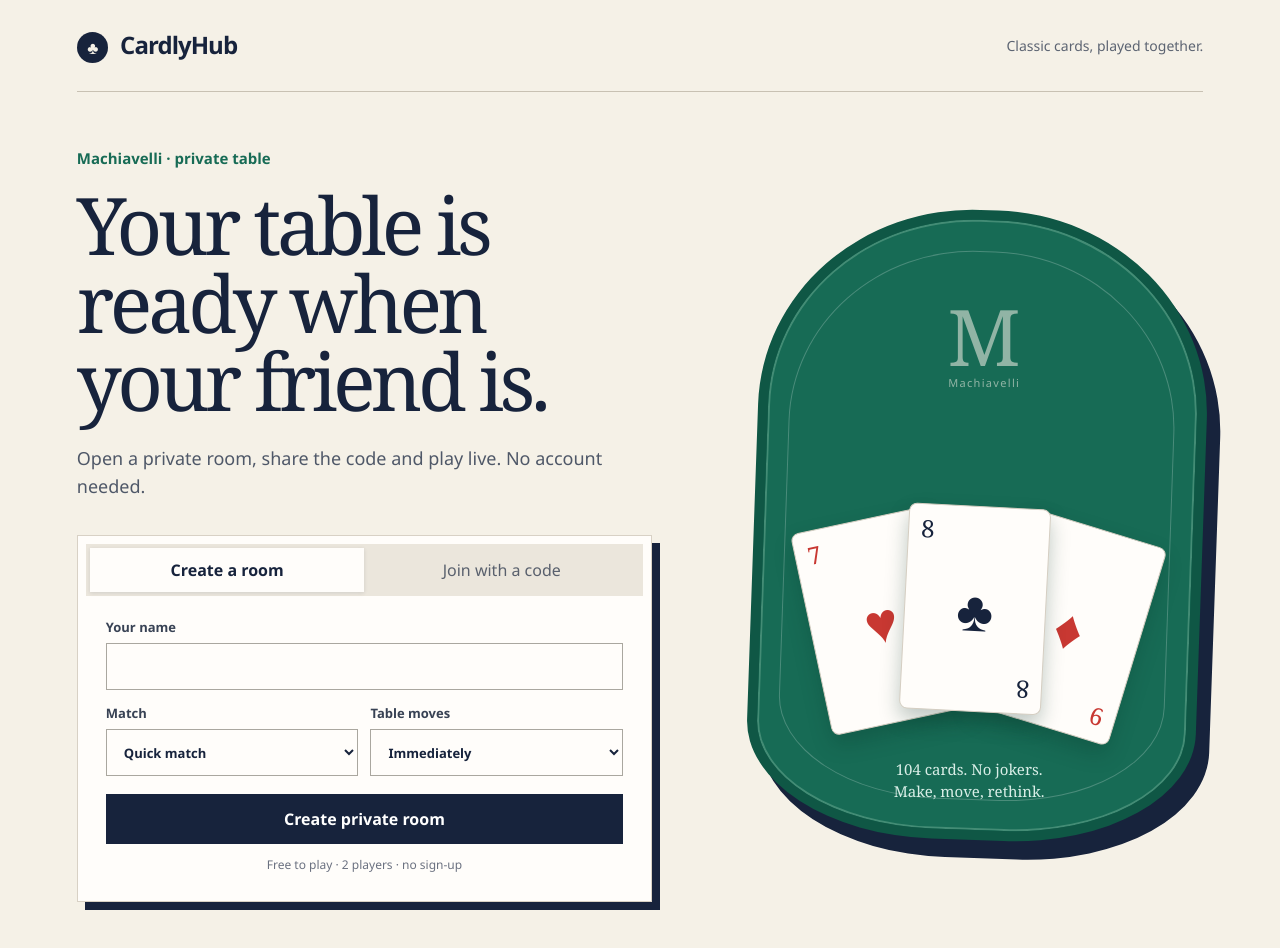
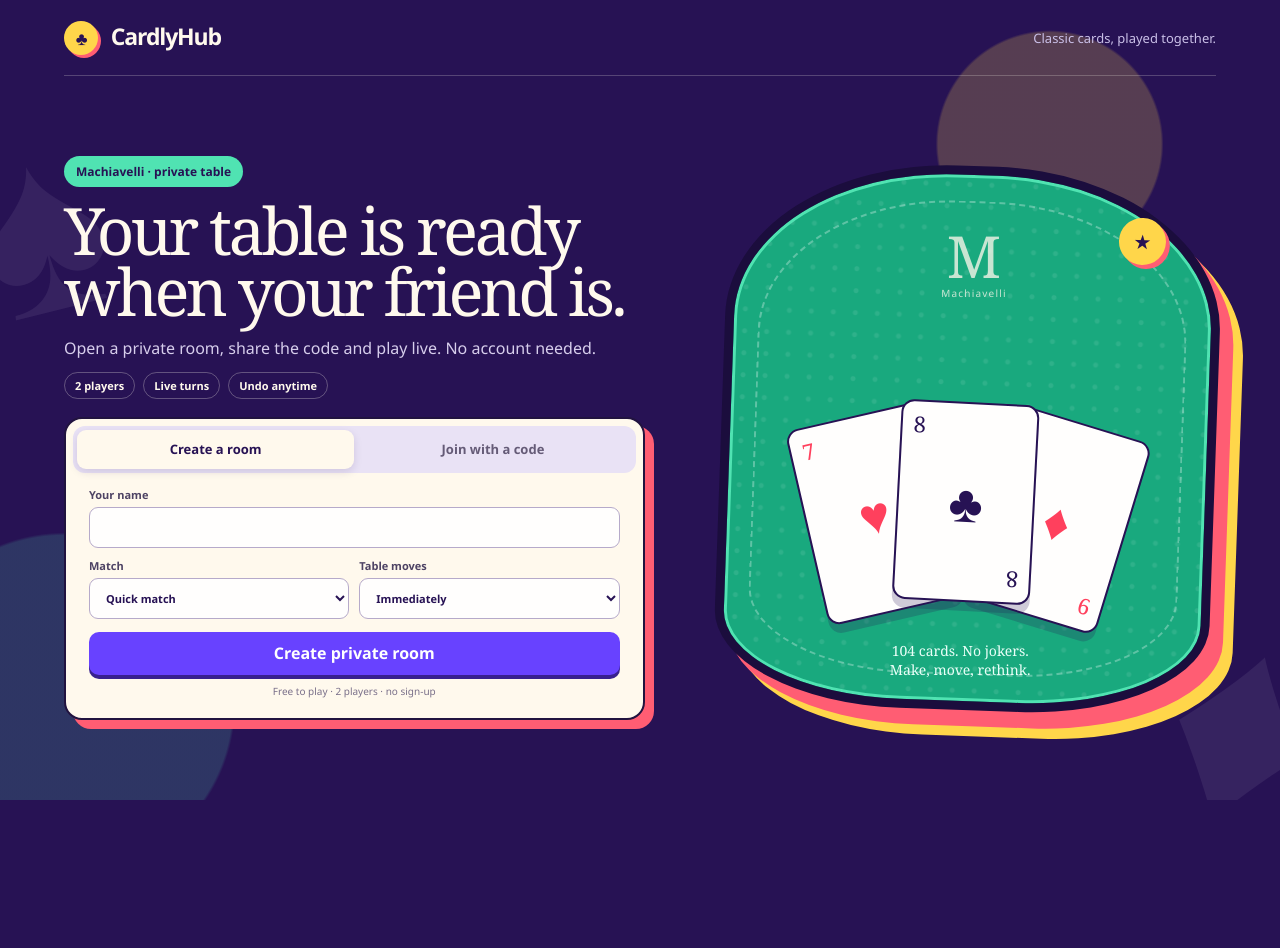
Before and after one commit to tomas-coro/CardlyHub, a React (Vite) app: page / in a window 1280 px wide. Shown: the top 948 px of the page. After the commit the page ends 800 px from the top, so only its background shows below. Built offline with nearby package versions, Linux system fonts and the light colour scheme.

Commit message:
style: refresh room entry experience

```diff
--- a/index.html
+++ b/index.html
@@ -5,7 +5,7 @@
     <link rel="icon" type="image/svg+xml" href="/favicon.svg" />
     <meta name="viewport" content="width=device-width, initial-scale=1.0" />
     <meta name="description" content="Play Machiavelli online with a friend in a private room." />
-    <meta name="theme-color" content="#176b55" />
+    <meta name="theme-color" content="#271254" />
     <title>CardlyHub — Play Machiavelli online</title>
   </head>
   <body>
--- a/src/App.css
+++ b/src/App.css
@@ -3,186 +3,269 @@
 }
 
 main {
+  position: relative;
   min-height: 100vh;
-  padding: 0 clamp(24px, 6vw, 88px) 48px;
+  padding: 0 clamp(24px, 5vw, 76px);
   overflow: hidden;
+  color: #fff9ed;
+  background:
+    radial-gradient(circle at 82% 18%, rgb(255 214 74 / 22%) 0 9%, transparent 9.2%),
+    radial-gradient(circle at 5% 88%, rgb(80 227 178 / 17%) 0 12%, transparent 12.2%),
+    #271254;
+}
+
+main::before,
+main::after {
+  position: absolute;
+  z-index: 0;
+  color: rgb(255 255 255 / 7%);
+  font-family: Georgia, serif;
+  line-height: 1;
+  pointer-events: none;
+}
+
+main::before {
+  content: "♠";
+  top: 12%;
+  left: -2vw;
+  font-size: clamp(150px, 19vw, 310px);
+  transform: rotate(-14deg);
+}
+
+main::after {
+  content: "♦";
+  right: -3vw;
+  bottom: -7%;
+  font-size: clamp(160px, 22vw, 340px);
+  transform: rotate(18deg);
+}
+
+.site-header,
+.hero {
+  position: relative;
+  z-index: 1;
+  max-width: 1380px;
+  margin-inline: auto;
 }
 
 .site-header {
-  height: 92px;
+  height: 76px;
   display: flex;
   align-items: center;
   justify-content: space-between;
-  border-bottom: 1px solid #c8c1b3;
+  border-bottom: 1px solid rgb(255 249 237 / 22%);
 }
 
 .site-header p {
   margin: 0;
-  font-size: 14px;
-  color: #5c6472;
+  color: #c9bfe7;
+  font-size: 13px;
 }
 
 .brand {
-  color: #17233c;
+  color: #fff9ed;
   text-decoration: none;
-  font-weight: 750;
-  letter-spacing: -0.04em;
-  font-size: 24px;
+  font-size: 23px;
+  font-weight: 800;
+  letter-spacing: -0.05em;
 }
 
 .brand span {
   display: inline-grid;
   place-items: center;
-  width: 31px;
-  height: 31px;
-  margin-right: 7px;
-  color: #f5f1e7;
-  background: #17233c;
+  width: 34px;
+  height: 34px;
+  margin-right: 8px;
+  color: #271254;
+  background: #ffd64a;
   border-radius: 50%;
-  font-size: 17px;
+  box-shadow: 3px 3px 0 #ff5d73;
+  font-size: 18px;
 }
 
 .hero {
-  min-height: calc(100vh - 140px);
+  height: calc(100dvh - 76px);
   display: grid;
-  grid-template-columns: minmax(0, 1fr) minmax(360px, 0.78fr);
-  gap: clamp(48px, 8vw, 128px);
+  grid-template-columns: minmax(510px, 1.08fr) minmax(390px, 0.92fr);
+  gap: clamp(38px, 6vw, 90px);
   align-items: center;
-  max-width: 1300px;
-  margin: 0 auto;
-  padding: clamp(54px, 7vh, 90px) 0;
+  padding: clamp(20px, 3vh, 36px) 0;
 }
 
 .intro {
-  max-width: 680px;
+  max-width: 690px;
 }
 
 .kicker {
-  margin: 0 0 18px;
-  color: #176b55;
-  font-size: 15px;
-  font-weight: 700;
+  display: inline-flex;
+  margin: 0 0 12px;
+  padding: 7px 12px;
+  color: #271254;
+  background: #50e3b2;
+  border-radius: 999px;
+  font-size: 12px;
+  font-weight: 800;
 }
 
 h1 {
   max-width: 680px;
   margin: 0;
+  color: #fff9ed;
   font-family: Georgia, "Times New Roman", serif;
-  font-size: clamp(48px, 6.2vw, 86px);
+  font-size: clamp(45px, 5.1vw, 73px);
   font-weight: 400;
-  line-height: 0.98;
+  line-height: 0.94;
   letter-spacing: -0.055em;
+  text-wrap: balance;
 }
 
 .lead {
-  max-width: 570px;
-  margin: 26px 0 34px;
-  color: #4f5868;
-  font-size: 18px;
-  line-height: 1.55;
+  max-width: 550px;
+  margin: 15px 0 12px;
+  color: #d7ceec;
+  font-size: 16px;
+  line-height: 1.45;
+}
+
+.quick-facts {
+  display: flex;
+  gap: 8px;
+  margin: 0 0 18px;
+  padding: 0;
+  list-style: none;
+}
+
+.quick-facts li {
+  padding: 5px 10px;
+  border: 1px solid rgb(255 249 237 / 28%);
+  border-radius: 999px;
+  color: #fff9ed;
+  font-size: 11px;
+  font-weight: 700;
 }
 
 .room-panel {
   max-width: 620px;
-  padding: 8px;
-  background: #fffdfa;
-  border: 1px solid #d8d1c5;
-  box-shadow: 8px 8px 0 #17233c;
+  padding: 7px;
+  color: #21133f;
+  background: #fff9ed;
+  border: 2px solid #21133f;
+  border-radius: 18px;
+  box-shadow: 9px 9px 0 #ff5d73;
 }
 
 .mode-switch {
   display: grid;
   grid-template-columns: 1fr 1fr;
   padding: 4px;
-  background: #ebe6dc;
+  background: #e9e2f5;
+  border-radius: 12px;
 }
 
 .mode-switch button {
-  padding: 11px 16px;
+  min-height: 39px;
+  padding: 8px 14px;
   border: 0;
-  color: #59606d;
+  border-radius: 9px;
+  color: #655b77;
   background: transparent;
   cursor: pointer;
+  font-size: 13px;
+  font-weight: 650;
 }
 
 .mode-switch button.active {
-  color: #17233c;
-  background: #fffdfa;
-  font-weight: 700;
-  box-shadow: 0 1px 4px rgb(23 35 60 / 12%);
+  color: #271254;
+  background: #fff9ed;
+  box-shadow: 0 3px 9px rgb(39 18 84 / 13%);
 }
 
 form {
-  padding: 22px 20px 17px;
+  padding: 14px 16px 10px;
 }
 
 label {
   display: grid;
-  gap: 7px;
-  color: #384254;
-  font-size: 13px;
-  font-weight: 700;
+  gap: 5px;
+  color: #4e4364;
+  font-size: 11px;
+  font-weight: 800;
 }
 
 input,
 select {
   width: 100%;
-  height: 47px;
-  padding: 0 13px;
-  border: 1px solid #aaa79f;
-  border-radius: 0;
-  color: #17233c;
-  background: #fffdfa;
+  height: 41px;
+  padding: 0 12px;
+  border: 1px solid #b6aaca;
+  border-radius: 9px;
+  color: #271254;
+  background: #fffefd;
 }
 
 input:hover,
 select:hover {
-  border-color: #17233c;
+  border-color: #6842ff;
 }
 
 .options-row {
   display: grid;
   grid-template-columns: 1fr 1fr;
-  gap: 12px;
-  margin-top: 14px;
+  gap: 10px;
+  margin-top: 10px;
 }
 
 .room-code {
   text-transform: uppercase;
   letter-spacing: 0.2em;
-  font-weight: 750;
+  font-weight: 800;
 }
 
 .primary-action {
   width: 100%;
-  min-height: 50px;
-  margin-top: 18px;
-  border: 1px solid #17233c;
-  color: white;
-  background: #17233c;
-  font-weight: 750;
+  min-height: 43px;
+  margin-top: 13px;
+  border: 0;
+  border-radius: 10px;
+  color: #fff;
+  background: #6842ff;
+  box-shadow: 0 4px 0 #38208f;
+  font-weight: 800;
   cursor: pointer;
 }
 
 .primary-action:hover {
-  background: #273655;
+  background: #7857ff;
+}
+
+.primary-action:active {
+  transform: translateY(2px);
+  box-shadow: 0 2px 0 #38208f;
 }
 
 .form-note {
-  min-height: 20px;
-  margin: 12px 0 0;
-  color: #6b7180;
+  min-height: 17px;
+  margin: 9px 0 0;
+  color: #796f89;
   text-align: center;
-  font-size: 12px;
+  font-size: 10px;
 }
 
 .table-scene {
   position: relative;
-  min-height: 630px;
-  border: 10px solid #0f5745;
-  border-radius: 48% 48% 42% 42% / 32% 32% 18% 18%;
-  background: #176b55;
-  box-shadow: inset 0 0 0 2px #438c75, 14px 18px 0 #17233c;
+  justify-self: center;
+  width: min(100%, 520px);
+  height: min(68vh, 610px);
+  min-height: 430px;
+  border: 9px solid #1b0d3d;
+  border-radius: 46% 46% 38% 38% / 29% 29% 17% 17%;
+  background:
+    radial-gradient(circle at 50% 44%, rgb(255 255 255 / 9%) 0 2px, transparent 3px) 0 0 / 22px 22px,
+    #19a97e;
+  box-shadow:
+    inset 0 0 0 3px #50e3b2,
+    14px 16px 0 #ff5d73,
+    24px 26px 0 #ffd64a;
   transform: rotate(2deg);
 }
 
@@ -190,55 +273,71 @@ select:hover {
   content: "";
   position: absolute;
   inset: 5%;
-  border: 1px solid rgb(255 255 255 / 22%);
+  border: 2px dashed rgb(255 255 255 / 30%);
   border-radius: inherit;
+}
+
+.table-scene::after {
+  content: "★";
+  position: absolute;
+  top: 7%;
+  right: 10%;
+  display: grid;
+  width: 47px;
+  height: 47px;
+  place-items: center;
+  color: #271254;
+  background: #ffd64a;
+  border-radius: 50%;
+  box-shadow: 4px 4px 0 #ff5d73;
+  font-size: 20px;
 }
 
 .table-mark {
   position: absolute;
-  top: 14%;
+  top: 11%;
   left: 50%;
   display: grid;
   place-items: center;
-  color: rgb(245 241 231 / 55%);
+  color: rgb(255 249 237 / 76%);
   transform: translateX(-50%) rotate(-2deg);
 }
 
 .table-mark span {
   font-family: Georgia, serif;
-  font-size: 78px;
+  font-size: clamp(58px, 6vh, 76px);
   line-height: 0.8;
 }
 
 .table-mark small {
-  margin-top: 8px;
-  font-size: 11px;
+  margin-top: 7px;
+  font-size: 10px;
   letter-spacing: 0.12em;
 }
 
 .card {
   position: absolute;
-  bottom: 17%;
+  bottom: 16%;
   left: 50%;
-  width: 142px;
+  width: clamp(105px, 11vw, 138px);
   aspect-ratio: 0.69;
   display: flex;
   flex-direction: column;
   justify-content: space-between;
-  padding: 12px;
-  color: #c83832;
-  background: #fffdfa;
-  border: 1px solid #d5cec2;
-  border-radius: 8px;
-  box-shadow: 0 10px 20px rgb(9 49 39 / 26%);
+  padding: 11px;
+  color: #ff405d;
+  background: #fffefd;
+  border: 2px solid #271254;
+  border-radius: 13px;
+  box-shadow: 0 9px 0 rgb(39 18 84 / 22%);
   font-family: Georgia, serif;
-  font-size: 24px;
+  font-size: 22px;
   line-height: 1;
 }
 
 .card b {
   align-self: center;
-  font-size: 56px;
+  font-size: 52px;
   font-weight: 400;
 }
 
@@ -248,7 +347,7 @@ select:hover {
 }
 
 .card-one {
-  transform: translateX(-116%) rotate(-14deg);
+  transform: translateX(-116%) rotate(-15deg);
 }
 
 .card-two {
@@ -261,31 +360,41 @@ select:hover {
 }
 
 .card.black {
-  color: #17233c;
+  color: #271254;
 }
 
 .table-scene > p {
   position: absolute;
-  bottom: 4.5%;
+  bottom: 4%;
   left: 50%;
   width: 100%;
   margin: 0;
-  color: #d9eee7;
+  color: #eafff8;
   text-align: center;
   font-family: Georgia, serif;
-  font-size: 15px;
-  line-height: 1.45;
+  font-size: 14px;
+  line-height: 1.35;
   transform: translateX(-50%) rotate(-2deg);
+}
+
+@media (min-width: 901px) {
+  body {
+    overflow: hidden;
+  }
 }
 
 @media (max-width: 900px) {
   main {
+    min-height: 100vh;
     padding-inline: 22px;
   }
 
   .hero {
+    height: auto;
+    min-height: calc(100vh - 76px);
     grid-template-columns: 1fr;
-    padding-top: 48px;
+    gap: 65px;
+    padding: 42px 0 80px;
   }
 
   .intro {
@@ -293,15 +402,14 @@ select:hover {
   }
 
   .table-scene {
-    min-height: 480px;
-    width: min(100%, 520px);
-    margin: 0 auto;
+    width: min(100%, 500px);
+    height: 510px;
   }
 }
 
 @media (max-width: 540px) {
   .site-header {
-    height: 72px;
+    height: 68px;
   }
 
   .site-header p {
@@ -309,30 +417,33 @@ select:hover {
   }
 
   .hero {
-    gap: 56px;
-    padding: 40px 0 64px;
+    gap: 60px;
+    padding-top: 34px;
   }
 
   h1 {
-    font-size: clamp(44px, 14vw, 62px);
+    font-size: clamp(43px, 13.5vw, 59px);
   }
 
   .lead {
-    margin-top: 22px;
-    font-size: 16px;
+    font-size: 15px;
+  }
+
+  .quick-facts {
+    flex-wrap: wrap;
   }
 
   .room-panel {
-    box-shadow: 6px 6px 0 #17233c;
+    box-shadow: 7px 7px 0 #ff5d73;
   }
 
   .mode-switch button {
-    padding-inline: 8px;
-    font-size: 13px;
+    padding-inline: 7px;
+    font-size: 12px;
   }
 
   form {
-    padding-inline: 14px;
+    padding-inline: 12px;
   }
 
   .options-row {
@@ -340,18 +451,19 @@ select:hover {
   }
 
   .table-scene {
-    min-height: 390px;
+    height: 405px;
+    min-height: 405px;
     border-width: 7px;
   }
 
   .card {
-    width: 105px;
-    padding: 9px;
-    font-size: 19px;
+    width: 103px;
+    padding: 8px;
+    font-size: 18px;
   }
 
   .card b {
-    font-size: 42px;
+    font-size: 41px;
   }
 }
 
--- a/src/App.tsx
+++ b/src/App.tsx
@@ -33,6 +33,11 @@ function App() {
           <p className="lead">
             Open a private room, share the code and play live. No account needed.
           </p>
+          <ul className="quick-facts" aria-label="Game highlights">
+            <li>2 players</li>
+            <li>Live turns</li>
+            <li>Undo anytime</li>
+          </ul>
 
           <div className="room-panel">
             <div className="mode-switch" role="group" aria-label="Room action">
--- a/src/index.css
+++ b/src/index.css
@@ -1,7 +1,7 @@
 :root {
   font-family: "Avenir Next", Avenir, "Segoe UI", sans-serif;
-  color: #17233c;
-  background: #f5f1e7;
+  color: #fff9ed;
+  background: #271254;
   font-synthesis: none;
   text-rendering: optimizeLegibility;
   -webkit-font-smoothing: antialiased;
```
Also changed, not shown: public/favicon.svg.
